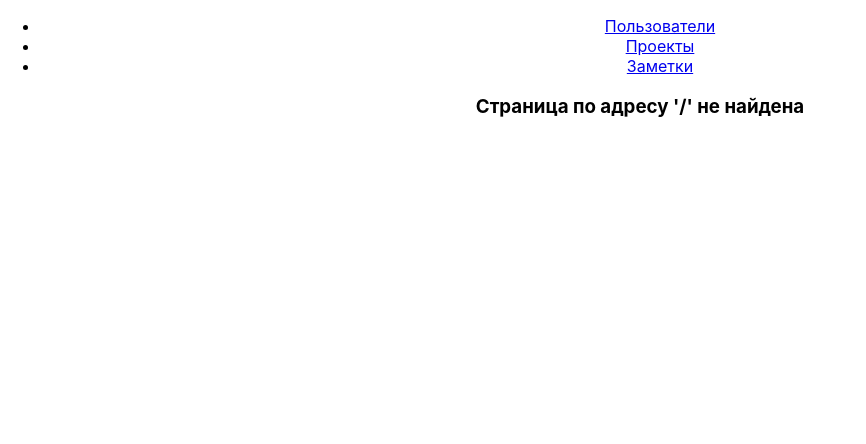
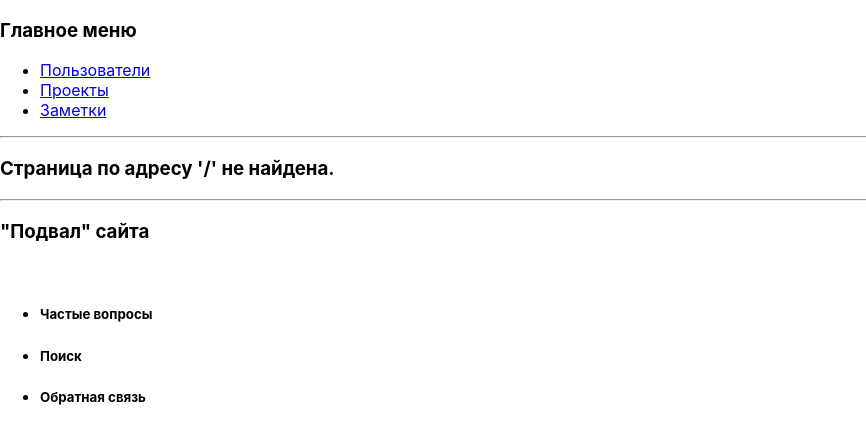
Before and after one commit to Jenny6199/DRF_course_project, a React (Create React App) app in the folder notebook/frontend/: page / in a window 1280 px wide. Shown: the top 444 px of the page, without its empty margins (0-866 px from the left). Built offline with nearby package versions, Linux system fonts and the light colour scheme; no server answers.

Commit message:
transfer rendering component in menu.js

```diff
--- a/notebook/frontend/src/App.js
+++ b/notebook/frontend/src/App.js
@@ -1,15 +1,16 @@
 import React from 'react';
 import './App.css';
-/*
 import MainMenu from './components/menu';
 import PageFooter from './components/footer';
-*/
+/*
 import Users from './components/user';
 import Projects from './components/project';
 import ToDo from './components/todo';
 import {BrowserRouter, Route, Switch, Redirect, Link} from 'react-router-dom';
+*/
 import axios from 'axios';
 
+/*
 const NotFound404 = ({location}) => {
   return (
     <div>
@@ -17,6 +18,7 @@ const NotFound404 = ({location}) => {
     </div>
   )
 }
+*/
 
 
 class App extends React.Component {
@@ -30,15 +32,17 @@ class App extends React.Component {
   }
 
   load_data() {
-    axios.get('http://127.0.0.1:8000/api/users').then(response => {
+    const api_path = 'http://127.0.0.1:8000/api/'
+
+    axios.get(api_path + 'users').then(response => {
       this.setState({users: response.data})
     }).catch(error => console.log(error))
 
-    axios.get('http://127.0.0.1:8000/api/projects').then(response => {
+    axios.get(api_path + 'projects').then(response => {
       this.setState({projects: response.data})
     }).catch(error => console.log(error))
 
-    axios.get('http://127.0.0.1:8000/api/todos').then(response => {
+    axios.get(api_path + 'todos').then(response => {
       this.setState({todo: response.data})
     }).catch(error => console.log(error))
   }
@@ -49,12 +53,12 @@ class App extends React.Component {
 
   render ()  {
     return (
-/*      <div>
+      <div>
         <MainMenu />
         <hr></hr>
         <PageFooter />
       </div>
-*/    <div className="App">
+/*    <div className="App">
         <BrowserRouter>
           <nav>
             <ul>
@@ -78,6 +82,7 @@ class App extends React.Component {
           </Switch>
         </BrowserRouter>
       </div>
+*/
     )
   }
 }
--- a/notebook/frontend/src/components/Auth.js
+++ b/notebook/frontend/src/components/Auth.js
@@ -5,6 +5,7 @@ class LoginForm extends React.Component {
         super(props)
         this.state = {login: '', password: ''}
     }
+
     handleChange(event) {
         this.setState(
             {
--- a/notebook/frontend/src/components/menu.js
+++ b/notebook/frontend/src/components/menu.js
@@ -20,13 +20,13 @@ const MainMenu = () => {
           <nav>
             <ul>
               <li>
-                            <Link to='/projects'>Проекты</Link>
+                <Link to='/users/'>Пользователи</Link>
               </li>
               <li>
-                            <Link to='/users'>Пользователи</Link>
+                <Link to='/projects/'>Проекты</Link>
               </li>
               <li>
-                            <Link to='/todo'>Заметки</Link>
+                <Link to='/todo/'>Заметки</Link>
               </li>
             </ul>
           </nav>
```
Lines whose indentation alone changed are shown as unchanged.
